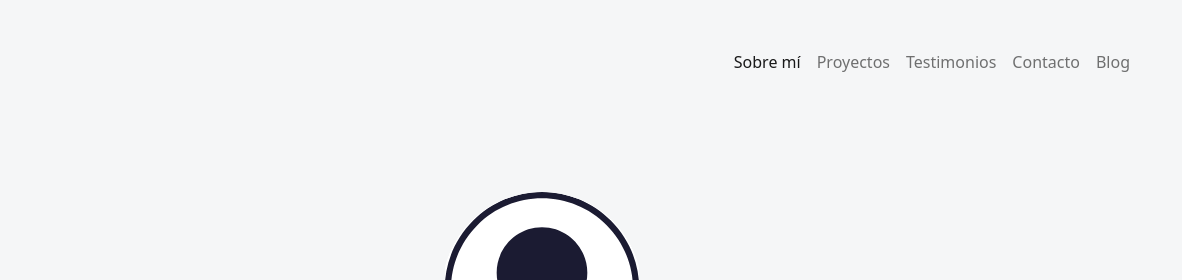
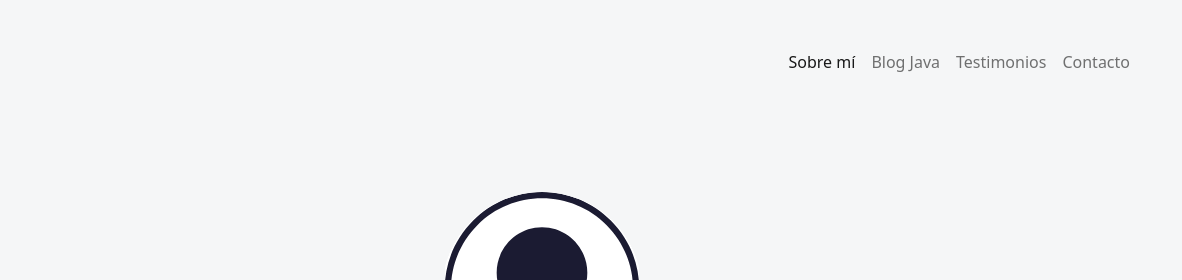
Before and after one commit to LucyferStarlight/portafolio-personal, a plain HTML site: page index.html in a window 1280 px wide. Shown: the top 280 px of the page, 98-1280 px from the left. Drawn offline with nearby package versions, Linux system fonts and the light colour scheme; a web font is replaced by a local one.

Commit message:
Se agrega el acceso a 'javadocs.html'

```diff
--- a/index.html
+++ b/index.html
@@ -38,16 +38,13 @@
               <a class="nav-link active" aria-current="page" href="#sobre-mi">Sobre mí</a>
             </li>
             <li class="nav-item">
-              <a class="nav-link" href="#proyectos">Proyectos</a>
+              <a class="nav-link" href="javadocs.html">Blog Java</a>
             </li>
             <li class="nav-item">
               <a class="nav-link" href="#testimonios">Testimonios</a>
             </li>
             <li class="nav-item">
               <a class="nav-link" href="#contacto">Contacto</a>
-            </li>
-            <li class="nav-item">
-              <a class="nav-link" href="Blog.html">Blog</a>
             </li>
           </ul>
         </div>
```
